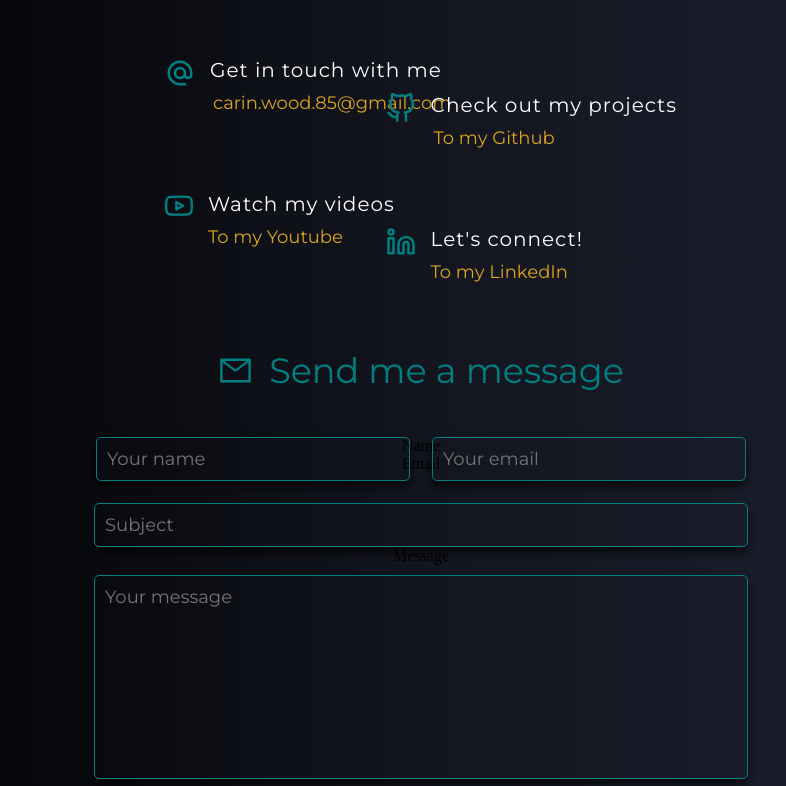
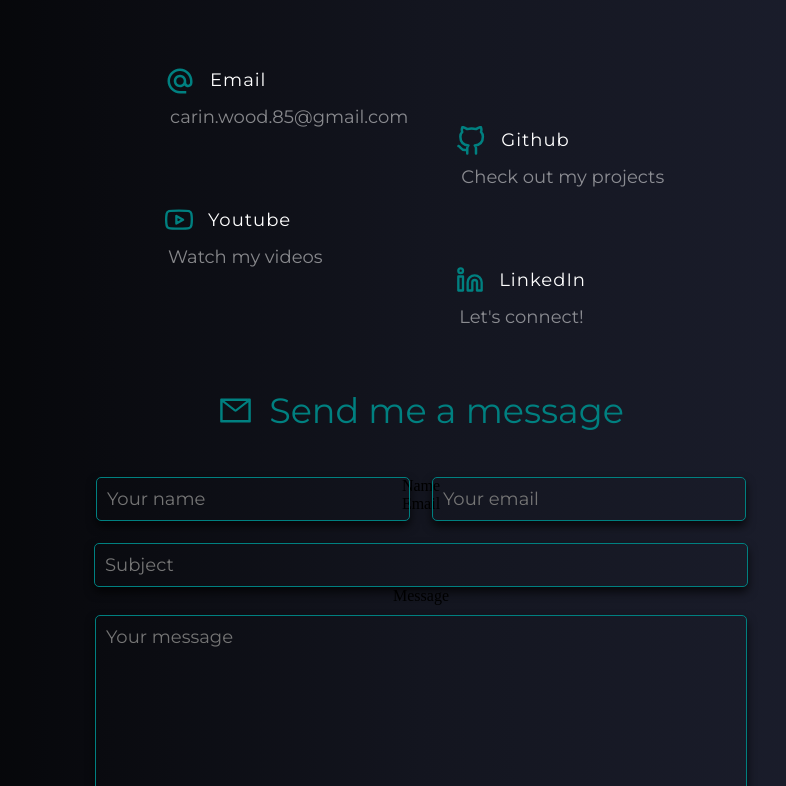
Before and after one commit to CarinWood/Portfolio, a React (Create React App) app: page / in a window 1280 px wide. Shown: the part 2574-3360 px from the top of the page, without its empty margins (219-1005 px from the left). Built offline with nearby package versions, Linux system fonts and the light colour scheme.

Commit message:
update contact

```diff
--- a/src/components/contactInfo/Info.jsx
+++ b/src/components/contactInfo/Info.jsx
@@ -11,7 +11,7 @@ const Info = ({popup}) => {
       <div className="email-div">
         <MdAlternateEmail className="email-icon" />
         <article className="email-text">
-          <p className="email"> Get in touch with me</p>
+          <p className="_headline">Email</p>
           <p className="email-address">carin.wood.85@gmail.com</p>
         </article>
       </div>
@@ -19,25 +19,25 @@ const Info = ({popup}) => {
       <div className="location-div">
         <FiYoutube className="youtube-icon" />
         <article className="youtube-text">
-          <p className="location">Watch my videos</p>
-          <p className="youtube-subtext">To my Youtube</p>
+          <p className="_headline">Youtube</p>
+          <p className="youtube-subtext">Watch my videos</p>
         </article>
       </div>
     </section>
-    <section className="connect-section">
+    <section className={popup ? "connect-section dark" : "connect-section"}>
       <div className="email-div">
         <FiGithub className="email-icon" />
         <article className="email-text">
-          <p className="email">Check out my projects</p>
-          <p className="email-address">To my Github</p>
+          <p className="_headline">Github</p>
+          <p className="email-address">Check out my projects</p>
         </article>
       </div>
 
       <div className="location-div">
         <FiLinkedin className="linked-icon" />
         <article className="location-text">
-          <p className="location">Let's connect!</p>
-          <p className="linked-subtext">To my LinkedIn</p>
+          <p className="_headline">LinkedIn</p>
+          <p className="linked-subtext">Let's connect!</p>
         </article>
       </div>
     </section>
--- a/src/components/contactInfo/info.css
+++ b/src/components/contactInfo/info.css
@@ -1,10 +1,9 @@
 .info-section {
     color: goldenrod;
     position: absolute;
-    left: 30%;
-    top: 23%;
+    left: 31%;
+    top: 25%;
 }
-
 
 .email-div, .location-div {
     display: flex;
@@ -17,21 +16,23 @@
     margin-bottom: 55px;
 }
 
-.youtube-text {
+.youtube-text, .location-text {
     display: flex;
     flex-direction: column;
     justify-content: center;
     align-items: flex-start;
 }
 
-.email, .location {
-    font-size: 20px;
+._headline {
+    font-size: 18px;
     letter-spacing: 1px;
     color: white;
-    font-size: 20px;
     font-family: "Montserrat";
-    margin-top: 0px;
+    margin-top: 3px;
     margin-bottom: 10px;
+    position: relative;
+    width: auto;
+    cursor: pointer;
 }
 
 .email-address {
@@ -39,15 +40,20 @@
     font-size: 18px;
     font-family: "Montserrat";
     margin-left: 3px;
-    color: goldenrod;
+    color: white;
+    opacity: 0.5;
+    margin-left: -40px;
+    margin-top: 15px;
 }
 
 .youtube-subtext, .linked-subtext {
     font-size: 18px;
     font-family: "Montserrat";
-    margin-top: 0px;
-    margin-left: 0px;
-    color: goldenrod;
+    margin-top: 5px;
+    margin-left: -40px;
+    color: white;
+    opacity: 0.5;
+
 }
 
 .email-icon {
@@ -58,7 +64,7 @@
 
 .linked-icon {
     color: teal;
-    font-size: 30px;
+    font-size: 28px;
     margin-right: 15px;
 }
 
@@ -76,8 +82,25 @@
 .connect-section {
     color: goldenrod;
     position: absolute;
-    right: 30%;
-    top: 23%;
+    right: 31%;
+    top: 25%;
+}
+
+
+._headline::after {
+    content: "";
+    position: absolute;
+    bottom: 0;
+    left: 50%;
+    width: 0%;
+    height: 1px;
+    background: white;
+    transition: 0.2s ease-in-out;
+}
+
+._headline:hover::after {
+    left: 0%;
+    width: 100%;
 }
 
 
--- a/src/components/navbar/navbar.css
+++ b/src/components/navbar/navbar.css
@@ -37,6 +37,7 @@ nav {
     transition: 0.2s ease-in-out;
 }
 
+
 .list-item:hover {
     color: var(--primary-color);
 }
--- a/src/components/popup/popup.css
+++ b/src/components/popup/popup.css
@@ -1,6 +1,6 @@
 .center {
     position: absolute;
-    top: 50%;
+    top: 60%;
     left: 50%;
     transform: translate(-50%, -50%);
 }
@@ -18,9 +18,6 @@
     border: 4px solid teal;
     opacity: 1 !important;
     z-index: 100;
-    /* top: -200%;
-    opacity: 0;
-    transform: translate(-50%, -50%) scale(0.5); */
     transition: opacity 500ms ease-in-out,
                 top 500ms ease-in-out,
                 transform 500ms ease-in-out;
@@ -35,7 +32,7 @@
     }
     100% {
         opacity: 1;
-        top: 50%;
+        top: 60%;
         transform: translate(-50%, -50%) scale(1);
     }
 }
--- a/src/pages/contact/contact.css
+++ b/src/pages/contact/contact.css
@@ -1,7 +1,7 @@
 .contact-container {
     background:linear-gradient(to right, black,  #13151f,  var(--secondary-color));
     width: 100%;
-    height: 145vh;
+    height: 150vh;
     margin-top: 0px;
     padding-top: 0px;
     display: flex;
@@ -21,7 +21,7 @@
     font-size: 90px;
     letter-spacing: 3px;
     padding-top: 40px;
-    margin-bottom: 280px;
+    margin-bottom: 320px;
 }
 
 .quick-message {
@@ -92,7 +92,7 @@
     font-size: 18px;
     font-family: 'Montserrat';
     outline: none;
-    width: 640px;
+    width: 630px;
     height: 190px;
     border-radius: 5px;
     background-color: transparent;
@@ -101,8 +101,7 @@
     box-shadow: 0px 5px 10px 0px rgba(0,0,0,0.7);
     margin-top: 10px;
     resize: none;
-    padding-left: 10px;
-    padding-top: 10px;
+    padding: 10px;
 }
 
 .subject-input {
```
